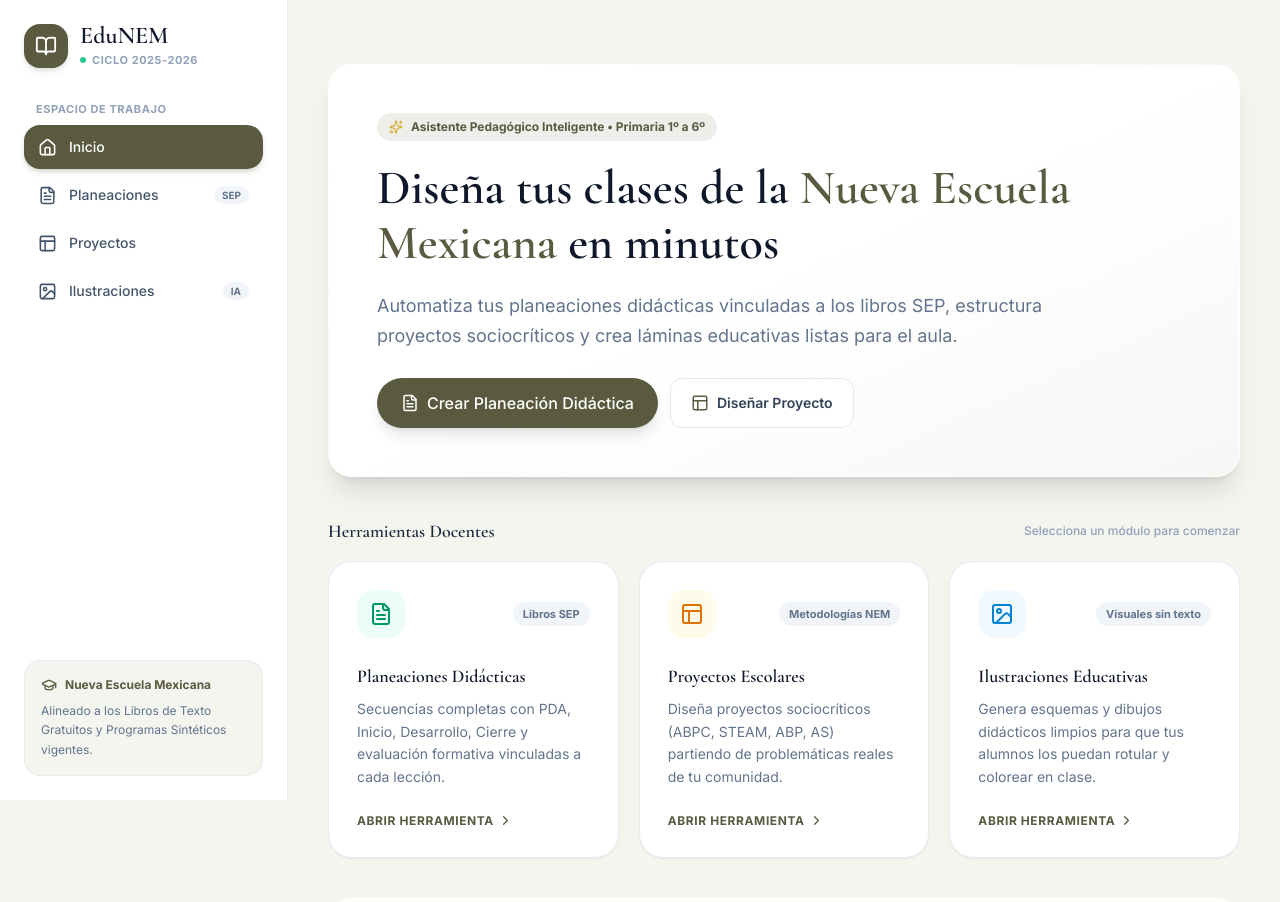
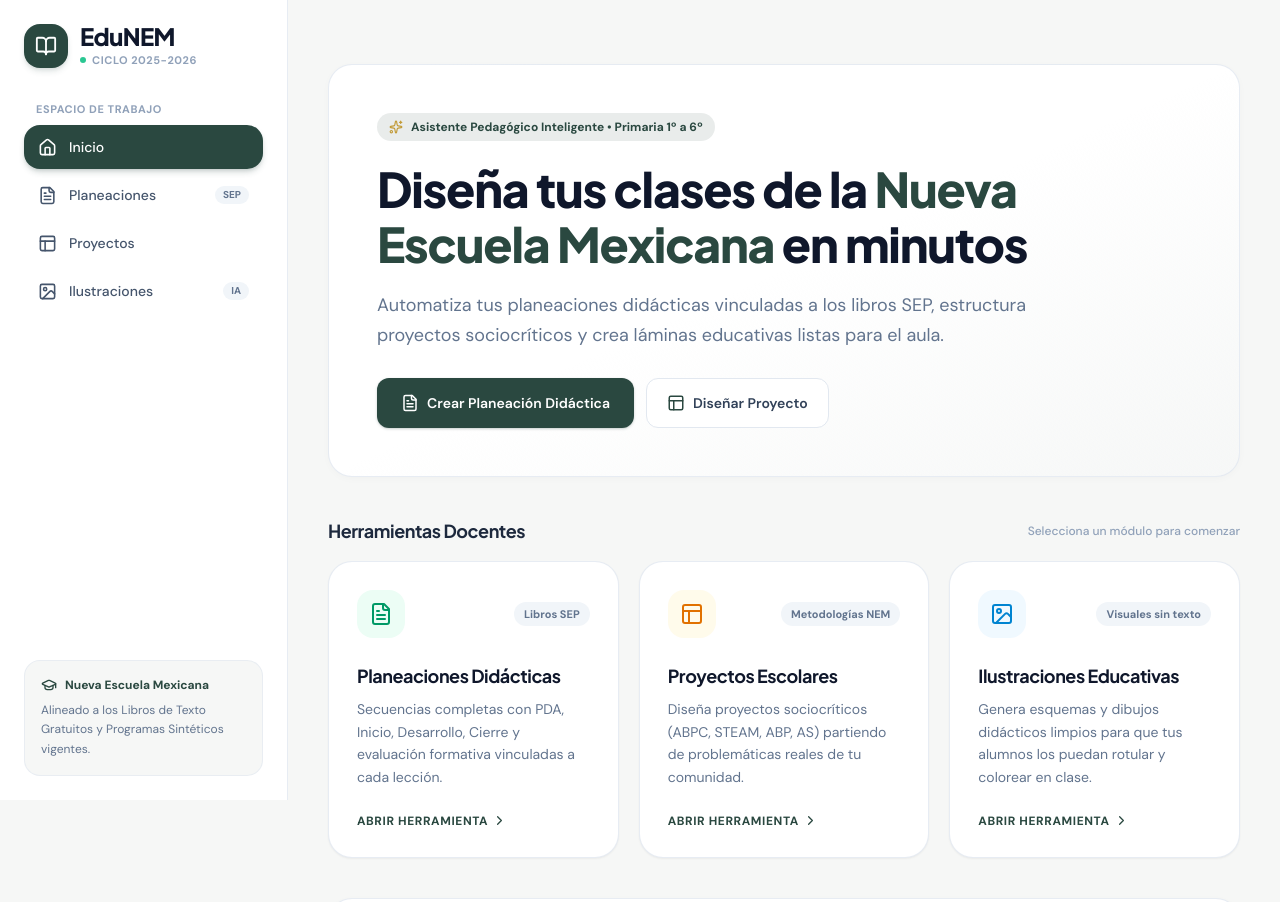
Before and after one commit to ramon39261-boop/EduNEM, a React (Vite) app: page / in a window 1280 px wide. Shown: the top 902 px of the page. Built offline with nearby package versions, Linux system fonts and the light colour scheme.

Commit message:
Update CSS styles and font imports

```diff
--- a/src/index.css
+++ b/src/index.css
@@ -1,54 +1,50 @@
-@import url('https://fonts.googleapis.com/css2?family=Inter:wght@300;400;500;600;700&family=Cormorant+Garamond:ital,wght@0,300;0,400;0,500;0,600;1,400&display=swap');
+@import url('https://fonts.googleapis.com/css2?family=DM+Sans:ital,opsz,wght@0,9..40,400;0,9..40,500;0,9..40,600;0,9..40,700;1,9..40,400&family=Plus+Jakarta+Sans:wght@600;700;800&display=swap');
 @import "tailwindcss";
 
 @theme {
-  --font-sans: "Inter", ui-sans-serif, system-ui, sans-serif;
-  --font-serif: "Cormorant Garamond", serif;
+  --font-sans: "DM Sans", ui-sans-serif, system-ui, sans-serif;
+  --font-serif: "Plus Jakarta Sans", ui-sans-serif, system-ui, sans-serif;
 
-  --color-nem-green: #5A5A40;
-  --color-nem-cream: #f5f5f0;
-  --color-nem-gold: #D4AF37;
+  --color-nem-green: #2A4840;
+  --color-nem-green-light: #3A6156;
+  --color-nem-cream: #F6F7F6;
+  --color-nem-gold: #C29B38;
 }
 
 @layer base {
   body {
-    @apply bg-nem-cream text-slate-900 font-sans antialiased;
+    @apply bg-nem-cream text-slate-800 font-sans antialiased selection:bg-nem-green/15 selection:text-nem-green;
   }
 
   h1, h2, h3, h4 {
-    @apply font-serif;
+    @apply font-serif tracking-tight text-slate-900;
   }
 }
 
 .glass-card {
-  @apply bg-white/80 backdrop-blur-md border border-white/20 shadow-xl rounded-3xl;
+  @apply bg-white rounded-3xl border border-slate-200/80 shadow-[0_2px_12px_-4px_rgba(15,23,42,0.05)];
+}
+
+.nem-input {
+  @apply w-full px-3.5 py-2.5 rounded-xl border border-slate-200 bg-slate-50/50 text-slate-800 text-sm
+         focus:bg-white focus:outline-none focus:ring-2 focus:ring-nem-green/20 focus:border-nem-green
+         transition-all duration-200;
 }
 
 .nem-button {
-  @apply bg-nem-green text-white px-6 py-3 rounded-full font-medium transition-all hover:scale-105 active:scale-95 shadow-lg hover:shadow-nem-green/20 disabled:opacity-50 disabled:cursor-not-allowed;
+  @apply bg-nem-green text-white font-semibold text-sm px-6 py-3.5 rounded-xl
+         hover:bg-nem-green-light active:scale-[0.99] disabled:opacity-50 disabled:pointer-events-none
+         shadow-sm shadow-nem-green/20 transition-all duration-200 cursor-pointer;
 }
 
-.nem-input {
-  @apply w-full px-4 py-3 rounded-2xl border border-slate-200 bg-white focus:outline-none focus:ring-2 focus:ring-nem-green/20 transition-all;
+/* Scrollbar limpio para las vistas previas */
+::-webkit-scrollbar {
+  width: 6px;
+  height: 6px;
 }
-
-@media print {
-  body {
-    background-color: #ffffff !important;
-    color: #000000 !important;
-  }
-  aside, form, nav, .no-print, button {
-    display: none !important;
-  }
-  main {
-    max-width: 100% !important;
-    padding: 0 !important;
-    margin: 0 !important;
-  }
-  .glass-card {
-    border: none !important;
-    box-shadow: none !important;
-    padding: 0 !important;
-    background: transparent !important;
-  }
+::-webkit-scrollbar-track {
+  background: transparent;
 }
+::-webkit-scrollbar-thumb {
+  @apply bg-slate-200 rounded-full hover:bg-slate-300;
+}
```
